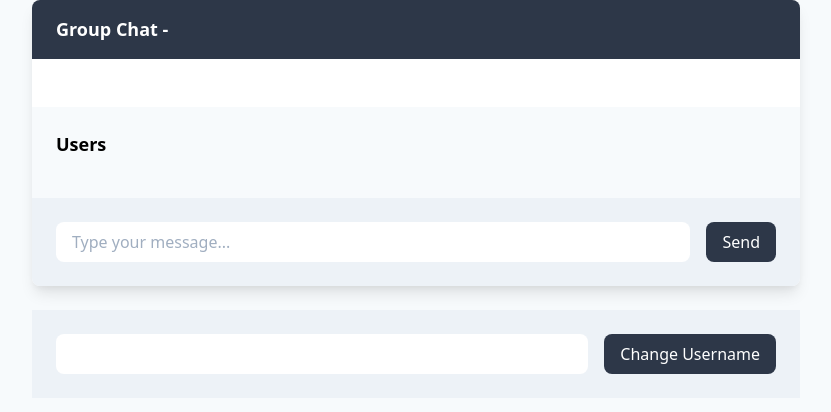
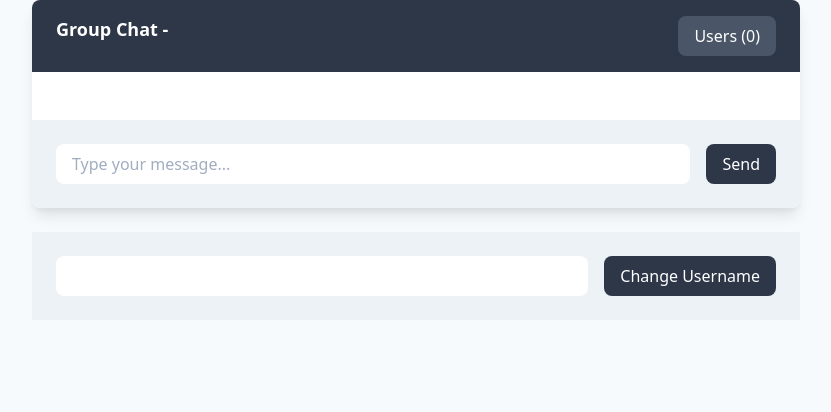
Before and after one commit to leonardoad/bun-chat, a website: page src/index.html in a window 1280 px wide. Shown: the whole page, without its empty margins (224-1055 px from the left). Drawn offline with nearby package versions, Linux system fonts and the light colour scheme.

Commit message:
feat: styling

```diff
--- a/src/index.html
+++ b/src/index.html
@@ -11,10 +11,21 @@
 
 
 <body class="bg-gray-100">
-    <div id="app" class="max-w-3xl mx-auto flex flex-col">
+    <div id="app" class="max-w-3xl mx-auto">
         <div class="chat-container bg-white shadow-lg rounded-lg overflow-hidden">
-            <div class="chat-header bg-gray-800 text-white py-4 px-6">
+            <div class="chat-header bg-gray-800 text-white py-4 px-6 flex justify-between">
                 <h1 class="text-lg font-bold">Group Chat - {{currentUser}}</h1>
+                <div>
+                    <button @click="showUsersDropdown = !showUsersDropdown"
+                        class="ml-4 bg-gray-700 text-white py-2 px-4 rounded-lg">
+                        Users ({{users.length}})
+                    </button>
+                    <div v-if="showUsersDropdown" class="absolute bg-black shadow-lg rounded-lg mt-2 py-2 w-48">
+                        <ul>
+                            <li v-for="user in users" class="px-4 py-2 text-">{{ user }}</li>
+                        </ul>
+                    </div>
+                </div>
             </div>
             <div class="chat-body p-6">
                 <div v-for="message in messages">
@@ -25,12 +36,6 @@
                             :class="{'self-end': currentUser == message.username}">{{ message.text }}</div>
                     </div>
                 </div>
-            </div>
-            <div class="chat-sidebar bg-gray-100 p-6">
-                <h2 class="text-lg font-bold mb-4">Users</h2>
-                <ul>
-                    <li v-for="user in users" class="mb-2">{{ user }}</li>
-                </ul>
             </div>
             <div class="chat-input bg-gray-200 p-6 flex items-center">
                 <input type="text" id="message" placeholder="Type your message..." v-model="message"
@@ -114,6 +119,7 @@
             message: '',
             username: '',
             currentUser: '',
+            showUsersDropdown: false,
             messages: [],
             users: []
         },
```
